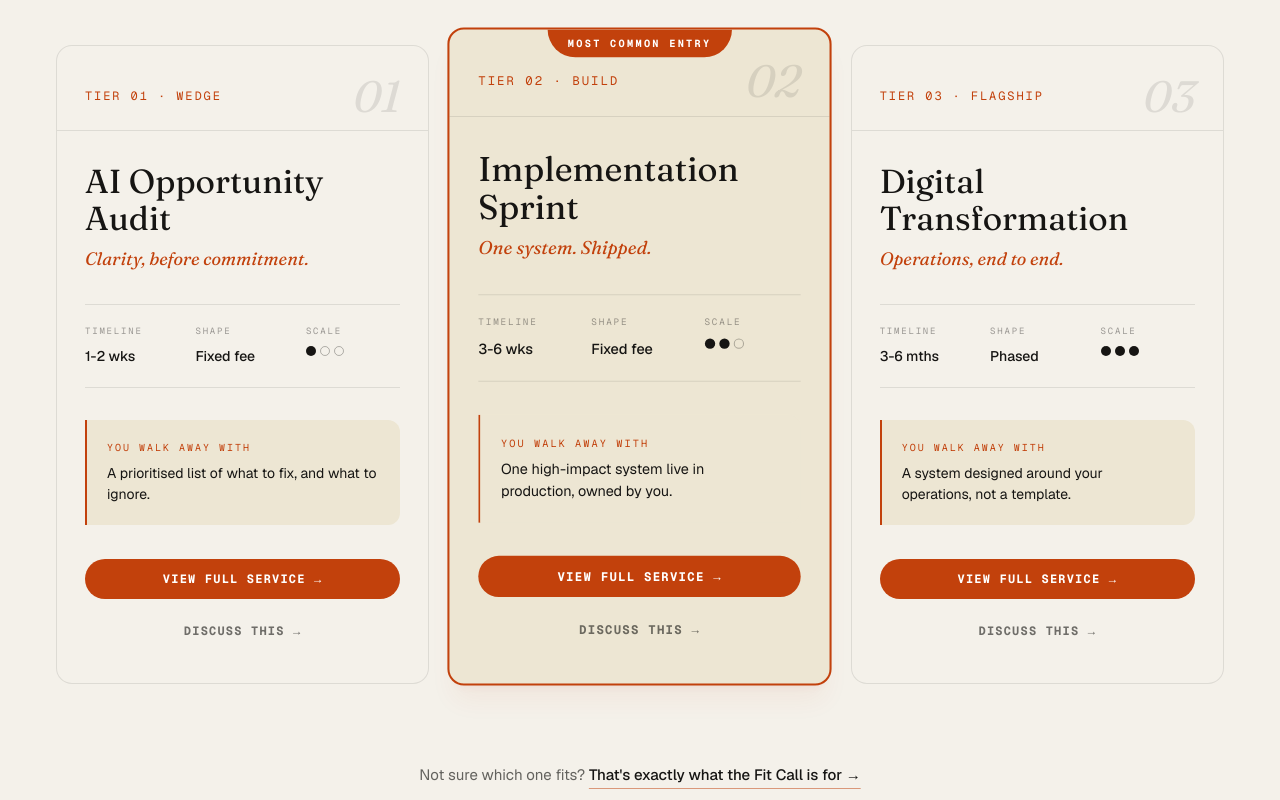
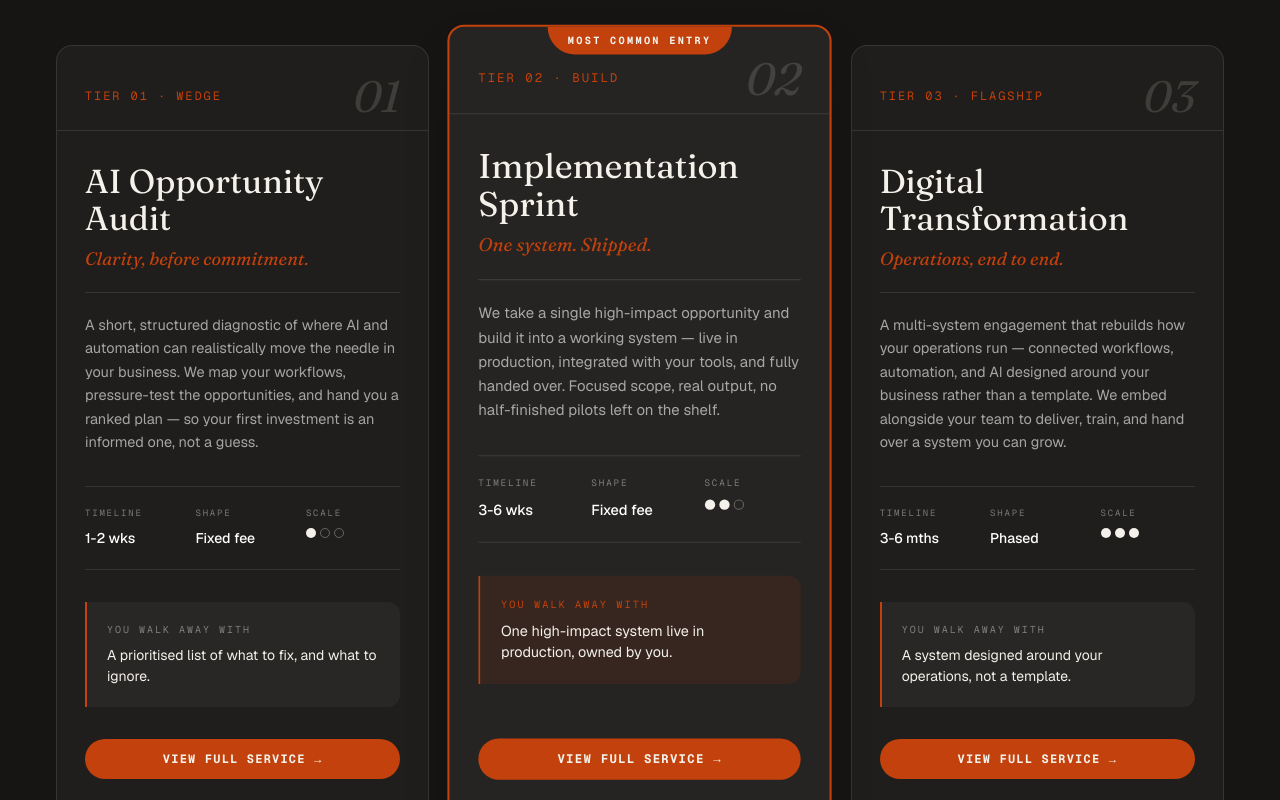
Before and after one commit to xtuae/hmhlabz-website, a React (Vite) app in the folder hmh-labz-frontend/: page /#approach in a window 1280 px wide. Shown: the part 4280-5080 px from the top of the page. Built offline with nearby package versions, Linux system fonts and the light colour scheme; no server answers.

Commit message:
fix: restore dark theme to homepage services and add missing card descriptions

```diff
--- a/hmh-labz-frontend/src/components/home/Services.jsx
+++ b/hmh-labz-frontend/src/components/home/Services.jsx
@@ -6,57 +6,87 @@ import { useModal } from '../../App';
 const Services = ({ content }) => {
   const { openModal } = useModal();
   const tiers = [
-    { n: "01", tag: "Tier 01 · Wedge", title: "AI Opportunity Audit", sub: "Clarity, before commitment.", walk: "A prioritised list of what to fix, and what to ignore.", scale: "● ○ ○" },
-    { n: "02", tag: "Tier 02 · Build", title: "Implementation Sprint", sub: "One system. Shipped.", walk: "One high-impact system live in production, owned by you.", scale: "● ● ○", featured: true },
-    { n: "03", tag: "Tier 03 · Flagship", title: "Digital Transformation", sub: "Operations, end to end.", walk: "A system designed around your operations, not a template.", scale: "● ● ●" }
+    {
+      n: "01",
+      tag: "Tier 01 · Wedge",
+      title: "AI Opportunity Audit",
+      sub: "Clarity, before commitment.",
+      desc: "A short, structured diagnostic of where AI and automation can realistically move the needle in your business. We map your workflows, pressure-test the opportunities, and hand you a ranked plan — so your first investment is an informed one, not a guess.",
+      walk: "A prioritised list of what to fix, and what to ignore.",
+      scale: "● ○ ○"
+    },
+    {
+      n: "02",
+      tag: "Tier 02 · Build",
+      title: "Implementation Sprint",
+      sub: "One system. Shipped.",
+      desc: "We take a single high-impact opportunity and build it into a working system — live in production, integrated with your tools, and fully handed over. Focused scope, real output, no half-finished pilots left on the shelf.",
+      walk: "One high-impact system live in production, owned by you.",
+      scale: "● ● ○",
+      featured: true
+    },
+    {
+      n: "03",
+      tag: "Tier 03 · Flagship",
+      title: "Digital Transformation",
+      sub: "Operations, end to end.",
+      desc: "A multi-system engagement that rebuilds how your operations run — connected workflows, automation, and AI designed around your business rather than a template. We embed alongside your team to deliver, train, and hand over a system you can grow.",
+      walk: "A system designed around your operations, not a template.",
+      scale: "● ● ●"
+    }
   ];
 
   return (
-    <section id="how-we-work" className="bg-paper text-ink px-6 md:px-10 lg:px-14 py-28 sm:py-36">
+    <section id="how-we-work" className="bg-ink text-paper px-6 md:px-10 lg:px-14 py-28 sm:py-36">
       <div className="max-w-7xl mx-auto">
         <Reveal className="mb-20 sm:mb-24 max-w-4xl text-left flex flex-col items-start mr-auto">
           <span className="font-mono uppercase tracking-[0.22em] text-[11px] font-semibold text-terra">03 — Services</span>
-          <h2 className="mt-8 font-sans font-bold leading-[1.04] tracking-[-0.028em] text-ink" style={{ fontSize: "clamp(36px, 5.4vw, 68px)" }}>
+          <h2 className="mt-8 font-sans font-bold leading-[1.04] tracking-[-0.028em] text-paper" style={{ fontSize: "clamp(36px, 5.4vw, 68px)" }}>
             {content?.title || "Three ways we work"}<br /><em className="font-serif italic font-normal not-italic text-terra" style={{ fontStyle: 'italic' }}>{content?.highlight || "with you."}</em>
           </h2>
-          <p className="mt-6 text-ink/60 text-[16px] sm:text-[18px] font-sans leading-[1.6] max-w-[60ch]">
+          <p className="mt-6 text-paper/55 text-[16px] sm:text-[18px] font-sans leading-[1.6] max-w-[60ch]">
             {content?.description || "Each engagement stands alone. Most clients start with the Audit."}
           </p>
         </Reveal>
 
         <div className="grid lg:grid-cols-3 gap-6 items-stretch text-left">
           {tiers.map((t, i) => (
-            <Reveal key={t.n} delay={i * 0.1} className={`relative rounded-2xl overflow-hidden flex flex-col ${t.featured ? 'bg-cream border-2 border-terra lg:scale-[1.03] lg:-translate-y-2 shadow-xl shadow-terra/5 z-10 text-ink' : 'bg-paper border border-ink/10 text-ink'}`}>
+            <Reveal key={t.n} delay={i * 0.1} className={`relative rounded-2xl overflow-hidden flex flex-col ${t.featured ? 'bg-paper/[0.07] border-2 border-terra lg:scale-[1.03] lg:-translate-y-2 shadow-2xl z-10 text-paper' : 'bg-paper/[0.04] border border-white/10 text-paper'}`}>
               {t.featured && (
-                <div className="absolute top-0 left-1/2 -translate-x-1/2 bg-terra text-white px-5 py-1.5 text-[10px] font-mono font-bold uppercase tracking-[0.22em] rounded-b-full whitespace-nowrap">
+                <div className="absolute top-0 left-1/2 -translate-x-1/2 bg-terra text-paper px-5 py-1.5 text-[10px] font-mono font-bold uppercase tracking-[0.22em] rounded-b-full whitespace-nowrap">
                   Most common entry
                 </div>
               )}
-              <div className="flex items-center justify-between px-7 pt-7 pb-3 border-b border-ink/10 ">
+              <div className="flex items-center justify-between px-7 pt-7 pb-3 border-b border-white/10 ">
                 <span className="font-mono uppercase tracking-[0.16em] text-[11px] sm:text-[12px] text-terra ">{t.tag}</span>
-                <span className="font-serif italic text-ink/10" style={{ fontSize: '44px', lineHeight: 1 }}>{t.n}</span>
+                <span className="font-serif italic text-paper/15" style={{ fontSize: '44px', lineHeight: 1 }}>{t.n}</span>
               </div>
               <div className="px-7 py-8 flex-1 flex flex-col">
-                <h3 className="font-serif text-ink" style={{ fontSize: "clamp(28px, 2.6vw, 34px)", lineHeight: 1.1 }}>{t.title}</h3>
+                <h3 className="font-serif text-paper" style={{ fontSize: "clamp(28px, 2.6vw, 34px)", lineHeight: 1.1 }}>{t.title}</h3>
                 <p className="mt-2 font-serif italic text-terra text-[18px]">{t.sub}</p>
 
-                <div className="mt-8 grid grid-cols-3 gap-4 py-5 border-y border-ink/10">
+                {/* Paragraph Description */}
+                <p className="mt-5 pt-5 border-t border-white/10 text-[14.5px] text-white/60 leading-relaxed">
+                  {t.desc}
+                </p>
+
+                <div className="mt-8 grid grid-cols-3 gap-4 py-5 border-y border-white/10">
                   <div>
-                    <div className="font-mono text-[9px] uppercase tracking-[0.2em] text-ink/40 mb-2">Timeline</div>
-                    <div className="text-[14px] font-medium text-ink">{t.n === "01" ? "1-2 wks" : t.n === "02" ? "3-6 wks" : "3-6 mths"}</div>
+                    <div className="font-mono text-[9px] uppercase tracking-[0.2em] text-white/40 mb-2">Timeline</div>
+                    <div className="text-[14px] font-medium text-white">{t.n === "01" ? "1-2 wks" : t.n === "02" ? "3-6 wks" : "3-6 mths"}</div>
                   </div>
                   <div>
-                    <div className="font-mono text-[9px] uppercase tracking-[0.2em] text-ink/40 mb-2">Shape</div>
-                    <div className="text-[14px] font-medium text-ink">{t.n === "03" ? "Phased" : "Fixed fee"}</div>
+                    <div className="font-mono text-[9px] uppercase tracking-[0.2em] text-white/40 mb-2">Shape</div>
+                    <div className="text-[14px] font-medium text-white">{t.n === "03" ? "Phased" : "Fixed fee"}</div>
                   </div>
                   <div>
-                    <div className="font-mono text-[9px] uppercase tracking-[0.2em] text-ink/40 mb-2">Scale</div>
-                    <div className="text-[14px] font-medium text-ink">
+                    <div className="font-mono text-[9px] uppercase tracking-[0.2em] text-white/40 mb-2">Scale</div>
+                    <div className="text-[14px] font-medium text-white">
                       <div className="flex gap-1 mt-1">
                         {t.scale.split(' ').map((p, idx) => (
                           <div
                             key={idx}
-                            className={`w-2.5 h-2.5 rounded-full ${p === '●' ? 'bg-ink' : 'border border-ink/30 bg-transparent'}`}
+                            className={`w-2.5 h-2.5 rounded-full ${p === '●' ? 'bg-paper' : 'border border-white/30 bg-transparent'}`}
                           />
                         ))}
                       </div>
@@ -64,11 +94,11 @@ const Services = ({ content }) => {
                   </div>
                 </div>
 
-                <div className="mt-8 p-5 rounded-r-xl border-l-2 border-terra bg-cream">
-                  <h4 className="font-mono text-[10px] uppercase tracking-[0.2em] mb-2 text-terra">
+                <div className={`mt-8 p-5 rounded-r-xl border-l-2 border-terra ${t.featured ? 'bg-terra/10' : 'bg-paper/[0.04]'}`}>
+                  <h4 className={`font-mono text-[10px] uppercase tracking-[0.2em] mb-2 ${t.featured ? 'text-terra' : 'text-white/40'}`}>
                     You walk away with
                   </h4>
-                  <p className="text-[14px] text-ink leading-[1.5]">
+                  <p className="text-[14px] text-paper leading-[1.5]">
                     {t.walk}
                   </p>
                 </div>
@@ -77,13 +107,13 @@ const Services = ({ content }) => {
                 <div className="mt-8 flex flex-col gap-3 w-full">
                   <Link
                     to={`/services/${t.n === "01" ? "audit" : t.n === "02" ? "sprint" : "transform"}`}
-                    className="w-full py-3 bg-terra text-white hover:bg-terra-deep rounded-full text-xs font-mono uppercase tracking-widest font-bold text-center block transition-colors"
+                    className="w-full py-3 bg-terra text-paper hover:bg-terra-deep rounded-full text-xs font-mono uppercase tracking-widest font-bold text-center block transition-colors"
                   >
                     View full service →
                   </Link>
                   <button
                     onClick={() => openModal(t.tag)}
-                    className="w-full py-3 text-ink/60 hover:text-terra text-xs font-mono uppercase tracking-widest font-bold text-center transition-colors focus:outline-none"
+                    className="w-full py-3 text-white/40 hover:text-terra text-xs font-mono uppercase tracking-widest font-bold text-center transition-colors focus:outline-none"
                   >
                     Discuss this →
                   </button>
@@ -92,8 +122,8 @@ const Services = ({ content }) => {
             </Reveal>
           ))}
         </div>
-        <p className="mt-20 text-center text-ink/65 text-[15px] font-sans">
-          Not sure which one fits? <button onClick={() => openModal()} className="text-ink underline underline-offset-8 decoration-terra/50 hover:decoration-terra font-medium">That's exactly what the Fit Call is for →</button>
+        <p className="mt-20 text-center text-paper/45 text-[15px] font-sans">
+          Not sure which one fits? <button onClick={() => openModal()} className="text-paper underline underline-offset-8 decoration-terra/50 hover:decoration-terra font-medium">That's exactly what the Fit Call is for →</button>
         </p>
       </div>
     </section>
```
